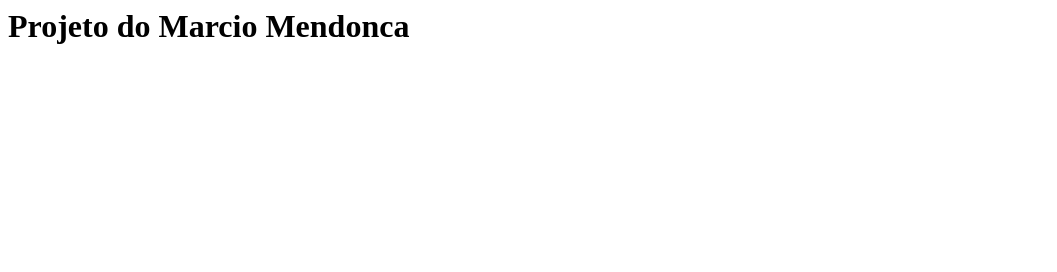
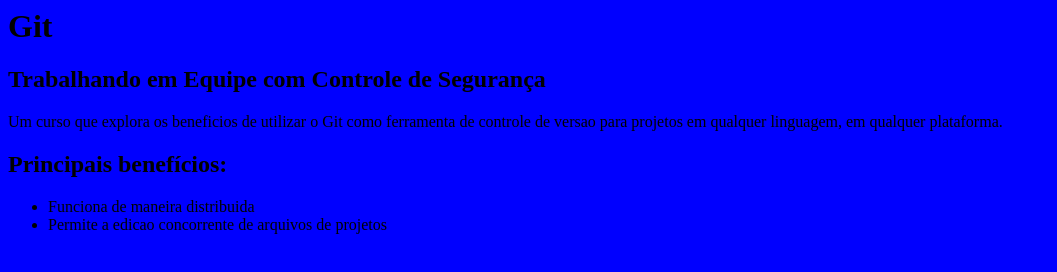
Before and after one commit to marcio-mendonca/curso-git, a plain HTML site: page index.html in a window 1280 px wide. Shown: the whole page, without its empty margins (0-1057 px from the left). Drawn offline with Linux system fonts and the light colour scheme.

Commit message:
Inicio do design

```diff
--- /dev/null
+++ b/estilo.css
@@ -0,0 +1,3 @@
+body{
+    background-color: blue;
+}
--- a/index.html
+++ b/index.html
@@ -1,8 +1,21 @@
 <html>
     <head>
-
+        <link rel="stylesheet" href="estilo.css">
     </head>
     <body>
-        <h1>Projeto do Marcio Mendonca </h1>
+        <h1>Git</h1>
+        <h2>Trabalhando em Equipe com Controle de Segurança</h2>
+
+        <p>
+            Um curso que explora os beneficios de utilizar o Git como ferramenta
+            de controle de versao para projetos em qualquer linguagem, em qualquer
+            plataforma.
+        </p>
+
+        <h2>Principais benefícios:</h2>
+        <ul>
+            <li>Funciona de maneira distribuida</li>
+            <li>Permite a edicao concorrente de arquivos de projetos</li>
+        </ul>
     </body>
 </html>
```
